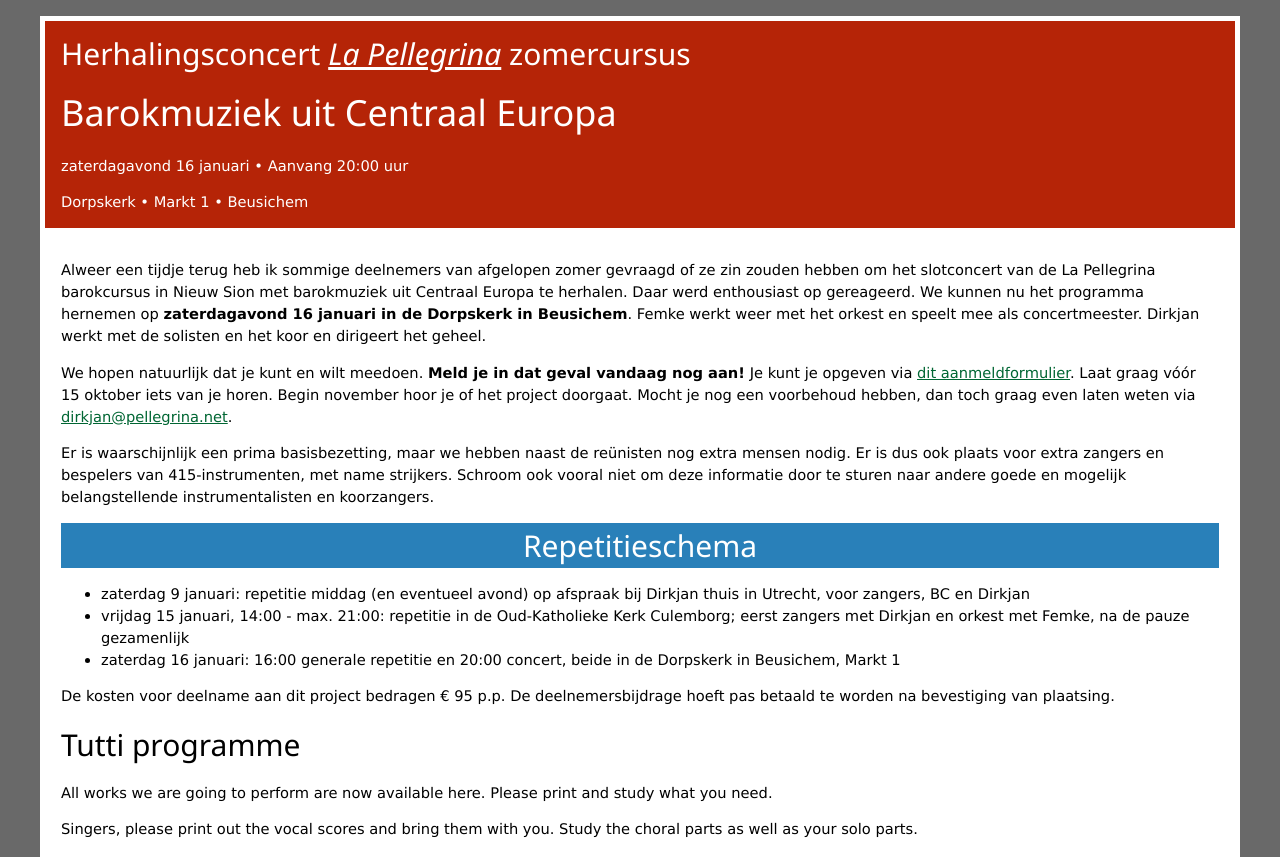
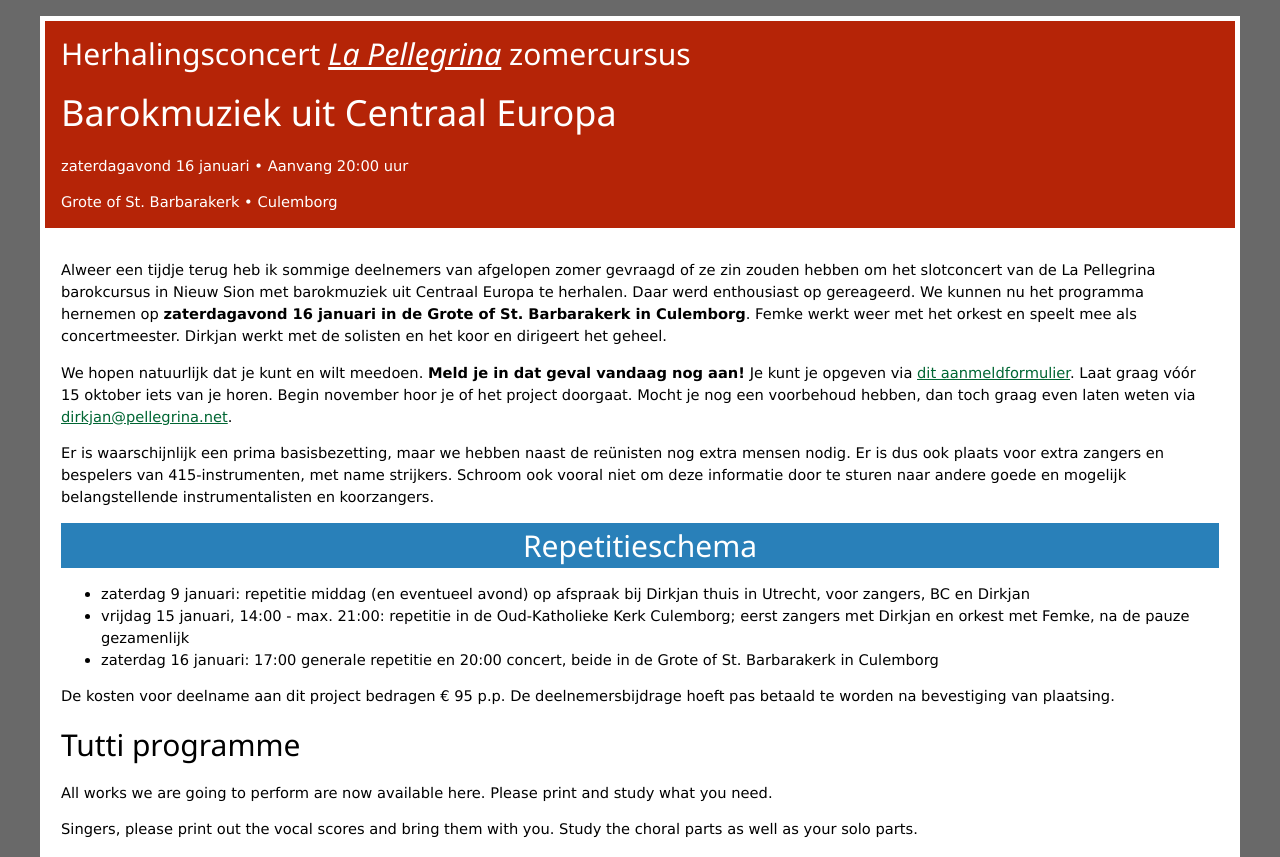
Before and after one commit to DirkjanH/projectorkest.pellegrina.net, a PHP site: page /info_deelnemers_barok.php in a window 1280 px wide. Shown: the top 857 px of the page. Run offline with PHP 8.4, Linux system fonts and the light colour scheme.

Commit message:
Update concert location to Grote of St. Barbarakerk, Culemborg in multiple files

```diff
--- a/index.htm
+++ b/index.htm
@@ -22,7 +22,7 @@
                 <header class="w3-container w3-text-white" style="background-color: #B52407">
                     <h1>Barokmuziek uit Centraal Europa</h1>
                     <p>zaterdagavond 16 januari • Aanvang 20:00 uur</p>
-                    <p>Dorpskerk • Markt 1 • Beusichem</p>
+                    <p>Grote of St. Barbarakerk • Culemborg</p>
                 </header>
                 <p>La Pellegrina brengt het slotprogramma van de barokcursus in Nieuw Sion opnieuw ten gehore. Het programma voert naar het muzikale hart van Centraal-Europa, met expressieve koormuziek, contrastrijke orkestklanken en een rijke historische barokklank.</p>
                 <h2>Programma</h2>
--- a/info_deelnemers_barok.php
+++ b/info_deelnemers_barok.php
@@ -1,6 +1,5 @@
 <!DOCTYPE html>
 <html>
-
 <head>
     <meta name="viewport" content="width=device-width, initial-scale=1">
     <meta charset="utf-8">
@@ -18,7 +17,6 @@
     }
     </style>
 </head>
-
 <body>
     <div class="TekstpaginaAchtergrond">
         <header class="w3-container w3-text-white"
@@ -28,7 +26,7 @@
                         Pellegrina</a></i> zomercursus</h2>
             <h1>Barokmuziek uit Centraal Europa</h1>
             <p>zaterdagavond 16 januari • Aanvang 20:00 uur</p>
-            <p>Dorpskerk • Markt 1 • Beusichem</p>
+            <p>Grote of St. Barbarakerk • Culemborg</p>
         </header>
         <div class="w3-panel w3-white">
             <p>Alweer een tijdje terug heb ik sommige deelnemers van afgelopen
@@ -36,11 +34,10 @@
                 La Pellegrina barokcursus in Nieuw Sion met barokmuziek uit
                 Centraal Europa te herhalen. Daar werd enthousiast op
                 gereageerd. We kunnen nu het programma hernemen op
-                <strong>zaterdagavond 16 januari in de Dorpskerk in
-                    Beusichem</strong>. Femke werkt weer met het orkest en
+                <strong>zaterdagavond 16 januari in de Grote of St. Barbarakerk
+                    in Culemborg</strong>. Femke werkt weer met het orkest en
                 speelt mee als concertmeester. Dirkjan werkt met de solisten en
-                het koor en dirigeert het geheel.
-            </p>
+                het koor en dirigeert het geheel. </p>
             <p>We hopen natuurlijk dat je kunt en wilt meedoen. <strong>Meld je
                     in dat geval vandaag nog aan!</strong> Je kunt je opgeven
                 via <a href="https://forms.gle/KqTRvZPeJ3Vi6CpS7"
@@ -64,8 +61,9 @@
                 <li>vrijdag 15 januari, 14:00 - max. 21:00: repetitie in de
                     Oud-Katholieke Kerk Culemborg; eerst zangers met Dirkjan en
                     orkest met Femke, na de pauze gezamenlijk</li>
-                <li>zaterdag 16 januari: 16:00 generale repetitie en 20:00
-                    concert, beide in de Dorpskerk in Beusichem, Markt 1</li>
+                <li>zaterdag 16 januari: 17:00 generale repetitie en 20:00
+                    concert, beide in de Grote of St. Barbarakerk in Culemborg
+                </li>
             </ul>
             <p>De kosten voor deelname aan dit project bedragen € 95 p.p. De
                 deelnemersbijdrage hoeft pas betaald te worden na bevestiging
@@ -221,5 +219,4 @@
         </div>
     </div>
 </body>
-
 </html>
```
Also changed, not shown: info_deelnemers_purcell.htm (+4 -4 lines). Lines whose indentation alone changed are shown as unchanged.
